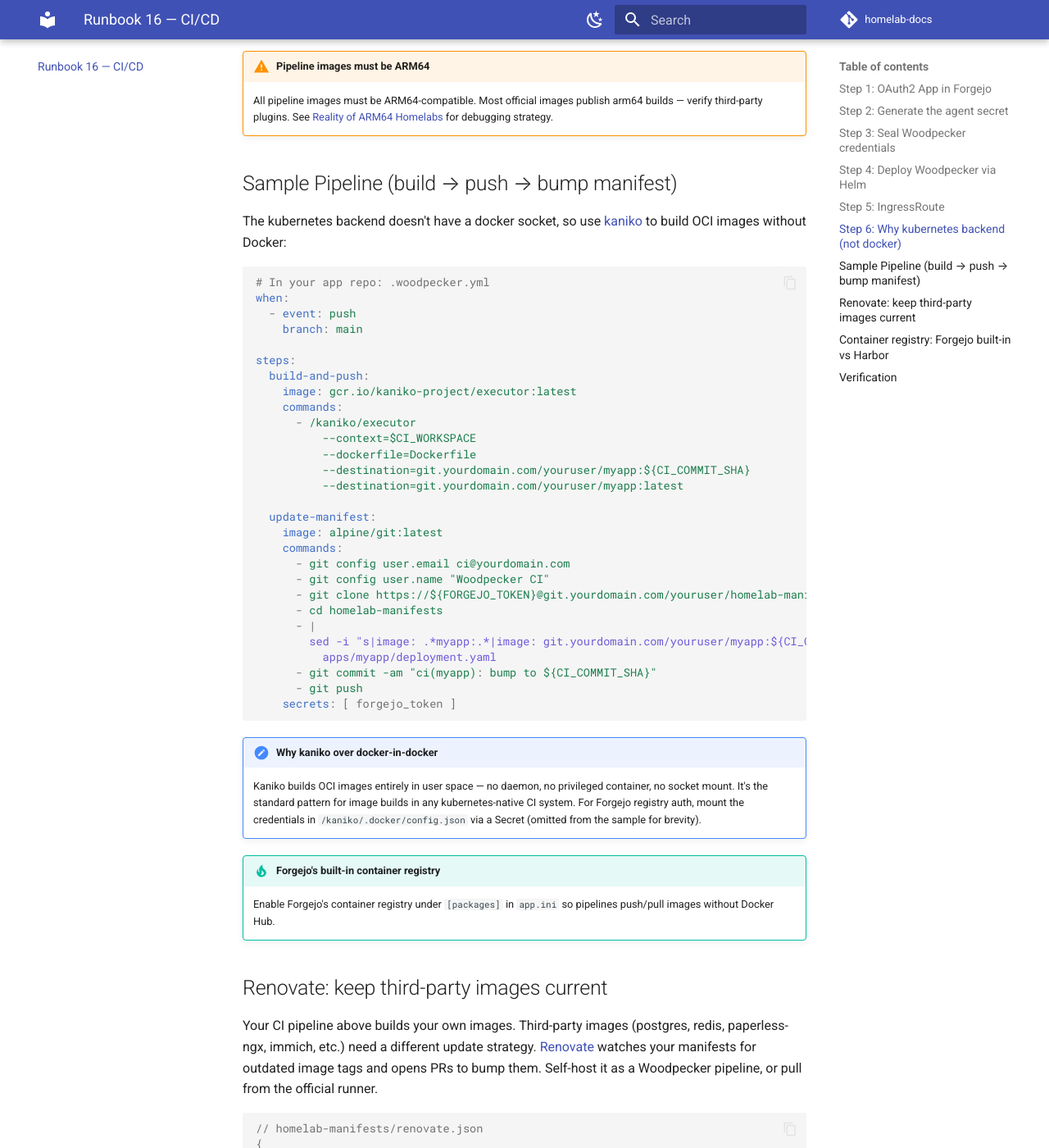
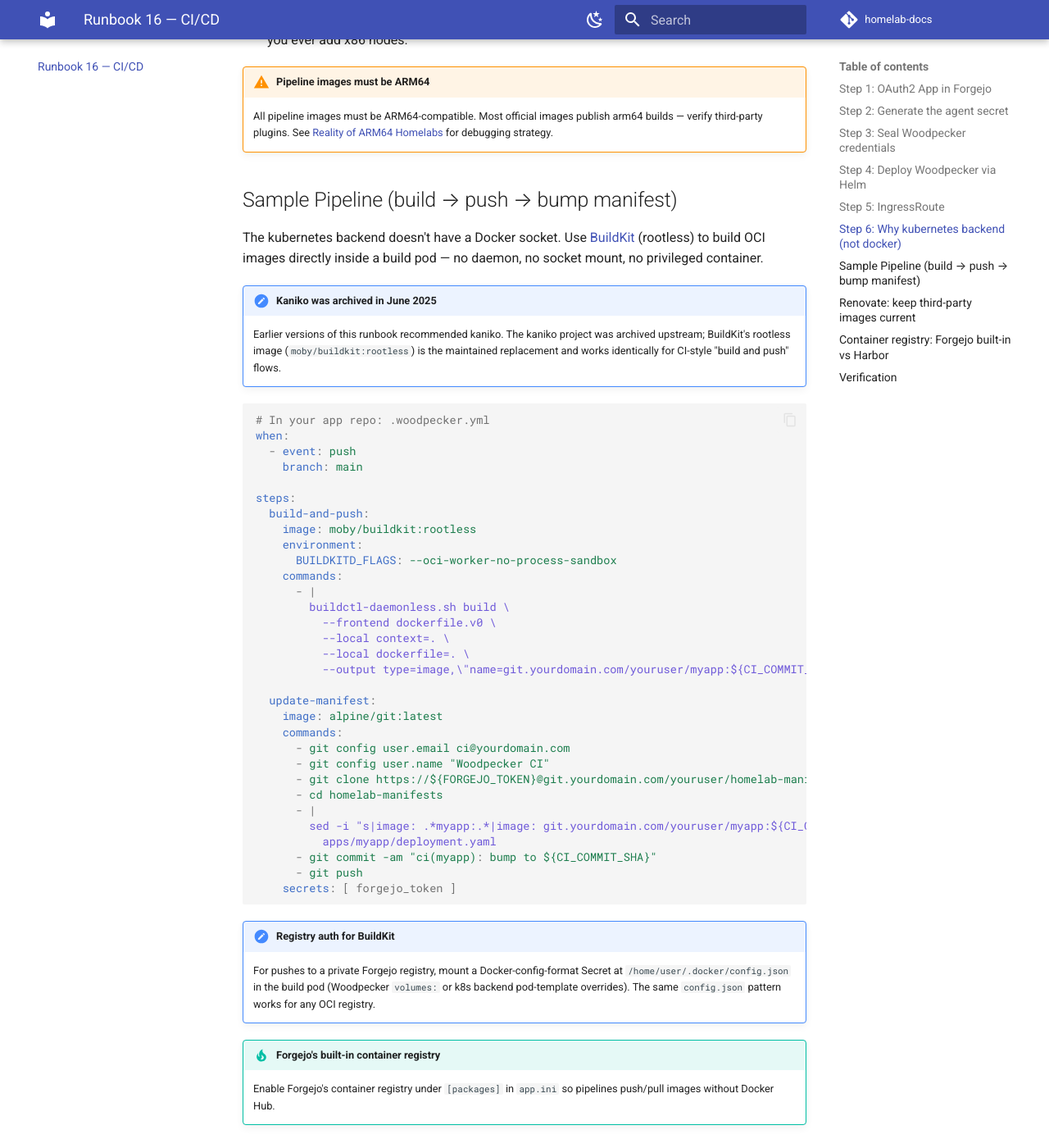
Before and after one commit to alivenda/homelab-docs, an MkDocs documentation site: the page built from docs/16-cicd.md, in a window 1280 px wide and 1400 px high, scrolled down 2866 px. Shown: the whole window at 82% size. Built offline with MkDocs 1.6.1 and Material for MkDocs 9.7.7, drawn with Linux system fonts in a browser that asks for light colours; comment, search, counter and statistics services are not loaded; some of the changed text lies outside the part shown.

Commit message:
fix(r16): replace archived kaniko with BuildKit + use chart's extraSecretNamesForEnvFrom
- Kaniko was archived June 2025. Switch the sample pipeline to BuildKit
  (moby/buildkit:rootless + buildctl-daemonless.sh) — same kubernetes-
  native, daemonless, no-socket-mount profile, currently maintained
- Woodpecker Helm chart uses extraSecretNamesForEnvFrom (not envFrom);
  align the values.yaml and the surrounding prose
- Note: name the SealedSecret keys to match Woodpecker env vars exactly
  so no per-key mapping is needed

````diff
--- a/docs/16-cicd.md
+++ b/docs/16-cicd.md
@@ -59,9 +59,11 @@ server:
     WOODPECKER_FORGEJO_URL: https://git.yourdomain.com
     WOODPECKER_OPEN: "false"
     WOODPECKER_ADMIN: yourforgejousername
-  envFrom:
-    - secretRef:
-        name: woodpecker-secrets   # provides FORGEJO_CLIENT, FORGEJO_SECRET, AGENT_SECRET
+  # The chart pulls additional env vars from the named Secret. Make sure
+  # the SealedSecret's keys match the env names exactly:
+  #   WOODPECKER_FORGEJO_CLIENT, WOODPECKER_FORGEJO_SECRET, WOODPECKER_AGENT_SECRET
+  extraSecretNamesForEnvFrom:
+    - woodpecker-secrets
   persistentVolume:
     enabled: true
     storageClass: nfs-storage
@@ -71,16 +73,15 @@ server:
 agent:
   env:
     WOODPECKER_BACKEND: kubernetes
-  envFrom:
-    - secretRef:
-        name: woodpecker-secrets
+  extraSecretNamesForEnvFrom:
+    - woodpecker-secrets
   replicaCount: 2
 
 nodeSelector:
   storage: large
 ```
 
-Map the secret keys to the env var names Woodpecker expects. For Helm charts that don't honor `envFrom` directly on a per-key basis, use `existingSecret` or `extraEnv` to wire `WOODPECKER_FORGEJO_CLIENT` ← `forgejo-client-id`, etc. — check the chart docs.
+When you seal the credentials in Step 3, name the keys to match the Woodpecker env vars (`WOODPECKER_FORGEJO_CLIENT`, `WOODPECKER_FORGEJO_SECRET`, `WOODPECKER_AGENT_SECRET`) so `envFrom` wires them directly — no per-key mapping needed.
 
 Install:
 
@@ -110,7 +111,10 @@ Standard IngressRoute for `ci.yourdomain.com`. Same shape as [Vaultwarden Step 3
 
 ## Sample Pipeline (build → push → bump manifest)
 
-The kubernetes backend doesn't have a docker socket, so use [kaniko](https://github.com/GoogleContainerTools/kaniko) to build OCI images without Docker:
+The kubernetes backend doesn't have a Docker socket. Use [BuildKit](https://github.com/moby/buildkit) (rootless) to build OCI images directly inside a build pod — no daemon, no socket mount, no privileged container.
+
+!!! note "Kaniko was archived in June 2025"
+    Earlier versions of this runbook recommended kaniko. The kaniko project was archived upstream; BuildKit's rootless image (`moby/buildkit:rootless`) is the maintained replacement and works identically for CI-style "build and push" flows.
 
 ```yaml
 # In your app repo: .woodpecker.yml
@@ -120,13 +124,16 @@ when:
 
 steps:
   build-and-push:
-    image: gcr.io/kaniko-project/executor:latest
+    image: moby/buildkit:rootless
+    environment:
+      BUILDKITD_FLAGS: --oci-worker-no-process-sandbox
     commands:
-      - /kaniko/executor
-          --context=$CI_WORKSPACE
-          --dockerfile=Dockerfile
-          --destination=git.yourdomain.com/youruser/myapp:${CI_COMMIT_SHA}
-          --destination=git.yourdomain.com/youruser/myapp:latest
+      - |
+        buildctl-daemonless.sh build \
+          --frontend dockerfile.v0 \
+          --local context=. \
+          --local dockerfile=. \
+          --output type=image,\"name=git.yourdomain.com/youruser/myapp:${CI_COMMIT_SHA},git.yourdomain.com/youruser/myapp:latest\",push=true
 
   update-manifest:
     image: alpine/git:latest
@@ -143,8 +150,8 @@ steps:
     secrets: [ forgejo_token ]
 ```
 
-!!! note "Why kaniko over docker-in-docker"
-    Kaniko builds OCI images entirely in user space — no daemon, no privileged container, no socket mount. It's the standard pattern for image builds in any kubernetes-native CI system. For Forgejo registry auth, mount the credentials in `/kaniko/.docker/config.json` via a Secret (omitted from the sample for brevity).
+!!! note "Registry auth for BuildKit"
+    For pushes to a private Forgejo registry, mount a Docker-config-format Secret at `/home/user/.docker/config.json` in the build pod (Woodpecker `volumes:` or k8s backend pod-template overrides). The same `config.json` pattern works for any OCI registry.
 
 !!! tip "Forgejo's built-in container registry"
     Enable Forgejo's container registry under `[packages]` in `app.ini` so pipelines push/pull images without Docker Hub.
````
